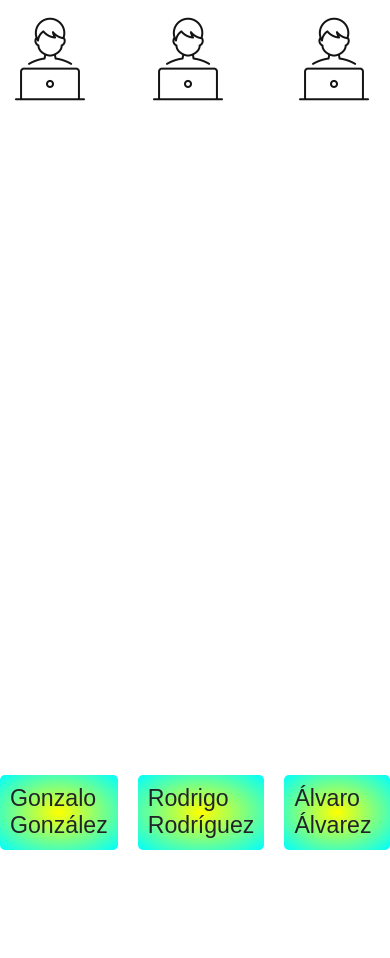
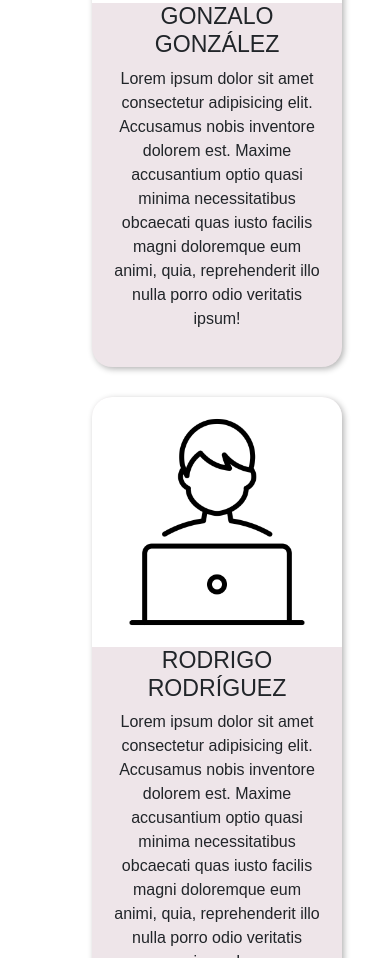
Before and after one commit to patomorel/PF-morel.github.io, a plain HTML site: page index.html in a window 390 px wide. Shown: the part 1042-2000 px from the top of the page. Drawn offline with nearby package versions, Linux system fonts and the light colour scheme.

Commit message:
agregamos cards responsive

```diff
--- a/css/style.css
+++ b/css/style.css
@@ -77,46 +77,53 @@ body {
     background-image: linear-gradient(to right, aqua, yellow);
 
 }
-#gridtest {
+.grid {
+    margin: 80px;
     display: grid;
-    grid-template-columns: 1fr 1fr 1fr;
-    grid-template-rows: 1fr 1fr 1fr;
-    gap: 1px 20px;
+    grid-template-columns: repeat(3, 1fr);
+    grid-gap: 30px;
     align-items: center;
-    align-content: center;
-    padding-bottom: 50px;
 
 }
-#gridtest img{
-    height: auto;
-    width: auto;
-    max-width: 100px;
-    max-height: 100px;
-    animation-duration: 3s;
-    animation-name: aparecer;
-    animation-iteration-count: infinite;
+.grid > article {
+    background: #eee5e9;
+    border: none;
+    box-shadow: 2px 2px 6px 0px rgba(0,0,0,0.3);
+    border-radius: 20px;
+    width: 250px;
+    transition: transform .3s;
 }
-@keyframes aparecer {
-    0% {
-        opacity: 0;
-    }
-    100%{
-        opacity: 1;
+.grid > article:hover {
+    transform: translateY(5px);
+    box-shadow: 2px 2px 26px 0px rgba(0,0,0,0.3);
+}
+.grid > article img {
+    width: 100%;
+    border-top-left-radius: 20px;
+    border-top-right-radius: 20px;
+}
+.text {
+    padding: 0 20px 20px;
+}
+.text h3 {
+    text-transform: uppercase;
+}
+
+@media (max-width: 768px) {
+    .grid{
+        grid-template-columns: repeat(2, 1fr);
     }
 }
-#gridtest .icon-testimonio{
-    justify-content: space-between;
+
+@media (max-width: 500px) {
+    .grid {
+        grid-template-columns: repeat(1, 1fr);
+    }
+
 }
-#gridtest .test-name {
-    border-radius: 5px;
-    padding: 10px;
-    background-image: radial-gradient(yellow, aqua);
-}
-#gridtest p{
-    text-align: justify;
-    background-color: turquoise;
-    border-radius: 5px;
-    padding: 10px
+
+.grid > article{
+    text-align: center;
 }
 .banner2{
     width: 100%;
--- a/index.html
+++ b/index.html
@@ -40,37 +40,36 @@
     </section>
 
 
-<section id="gridtest">
-    <div class="icon-testimonio">
+    <div class="container">
+        <main class="grid">
+            <article>
                 <img src="./images/icon-user.jpg" alt="">
+                <div class="text">
+                    <h3>Gonzalo González</h3>
+                    <p>Lorem ipsum dolor sit amet consectetur adipisicing elit. Accusamus nobis inventore dolorem est. Maxime accusantium optio quasi minima necessitatibus obcaecati quas iusto facilis magni doloremque eum animi, quia, reprehenderit illo nulla porro odio veritatis ipsum!</p>
+
                 </div>
-    <div class="icon-testimonio">
+            </article>
+
+            <article>
                 <img src="./images/icon-user.jpg" alt="">
+                <div class="text">
+                    <h3>Rodrigo Rodríguez</h3>
+                    <p>Lorem ipsum dolor sit amet consectetur adipisicing elit. Accusamus nobis inventore dolorem est. Maxime accusantium optio quasi minima necessitatibus obcaecati quas iusto facilis magni doloremque eum animi, quia, reprehenderit illo nulla porro odio veritatis ipsum!</p>
+
                 </div>
-    <div class="icon-testimonio">
+            </article>
+
+            <article>
                 <img src="./images/icon-user.jpg" alt="">
+                <div class="text">
+                    <h3>Álvaro Álvarez</h3>
+                    <p>Lorem ipsum dolor sit amet consectetur adipisicing elit. Accusamus nobis inventore dolorem est. Maxime accusantium optio quasi minima necessitatibus obcaecati quas iusto facilis magni doloremque eum animi, quia, reprehenderit illo nulla porro odio veritatis ipsum!</p>
+
                 </div>
-
-    <div>
-        <h3 class="test-name">Gonzalo González</h3>
+            </article>
+        </main>
     </div>
-    <div>
-        <h3 class="test-name">Rodrigo Rodríguez</h3>
-    </div>
-    <div>
-        <h3 class="test-name">Álvaro Álvarez</h3>
-    </div>
-    <div>
-        <p>Lorem ipsum dolor sit amet, consectetur adipisicing elit. Eveniet nobis esse soluta voluptas, molestiae nisi perferendis reiciendis. Eveniet delectus doloribus voluptatem, consequuntur vel impedit ab sit libero, quibusdam eaque enim consequatur, ullam animi rerum dolorem! Quia inventore suscipit aspernatur quaerat.</p>
-    </div>
-    <div>
-        <p>Lorem ipsum dolor sit amet consectetur adipisicing elit. Odio doloribus voluptate, natus neque at, quibusdam ipsa nobis nulla, laborum harum debitis culpa. Fuga accusamus optio quasi ducimus modi ab, nesciunt iste, ea, quisquam adipisci excepturi quas sint cupiditate deserunt quidem.</p>
-    </div>
-    <div>
-        <p>Lorem, ipsum dolor sit amet consectetur adipisicing elit. Pariatur illum quod repellendus similique, tenetur cupiditate sunt temporibus soluta facilis impedit amet. Unde alias quia ex eaque itaque sapiente nulla, quis placeat minus, amet facere ullam fuga possimus earum, quod aliquam?</p>
-    </div>
-
-</section>
 
     <section class="banner2">
         <h3>¿Quieres tener una estrategia de crecimiento?</h3>
```
Also changed, not shown: pages/precios.html (+3 -3 lines), 1 other file. Lines whose indentation alone changed are shown as unchanged.
